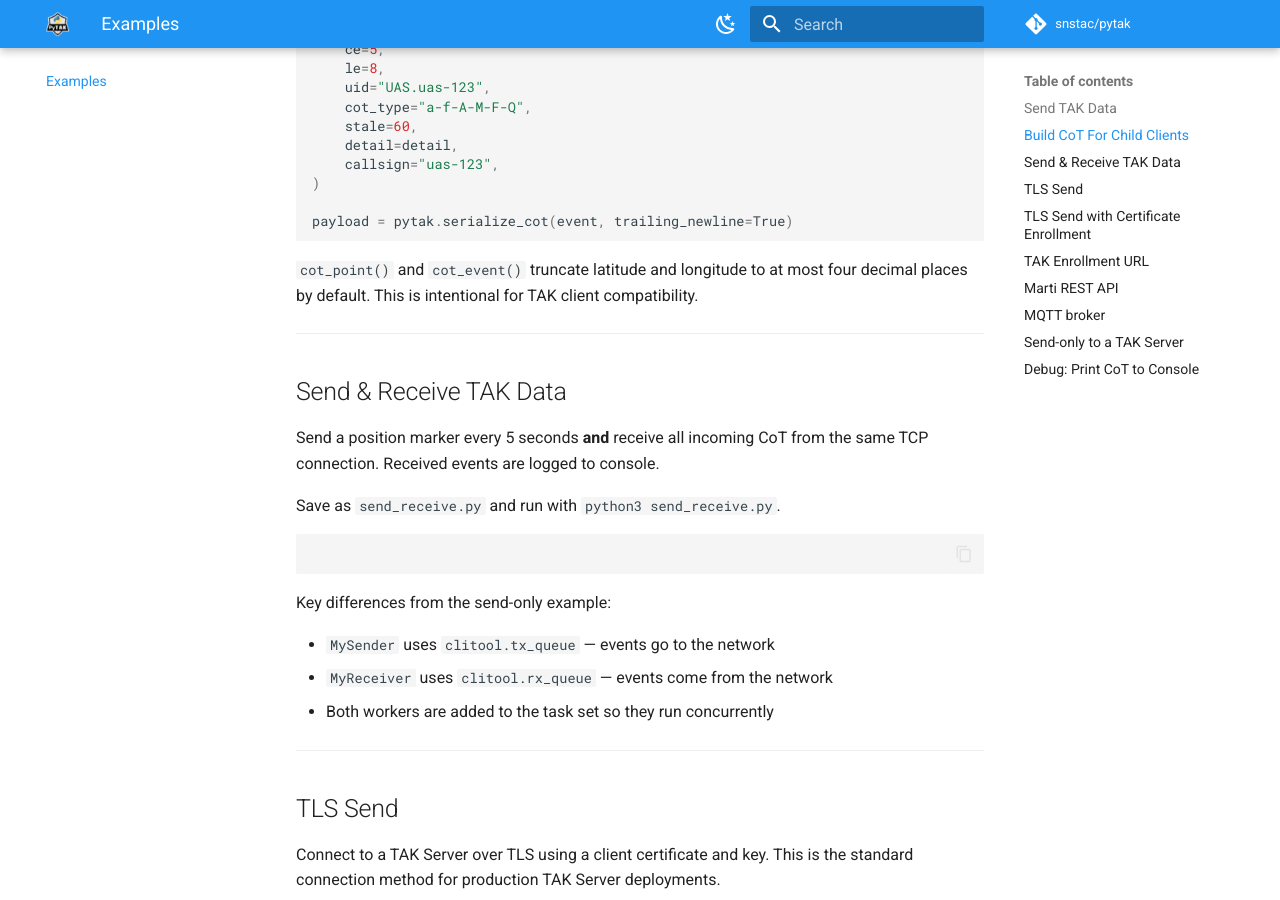
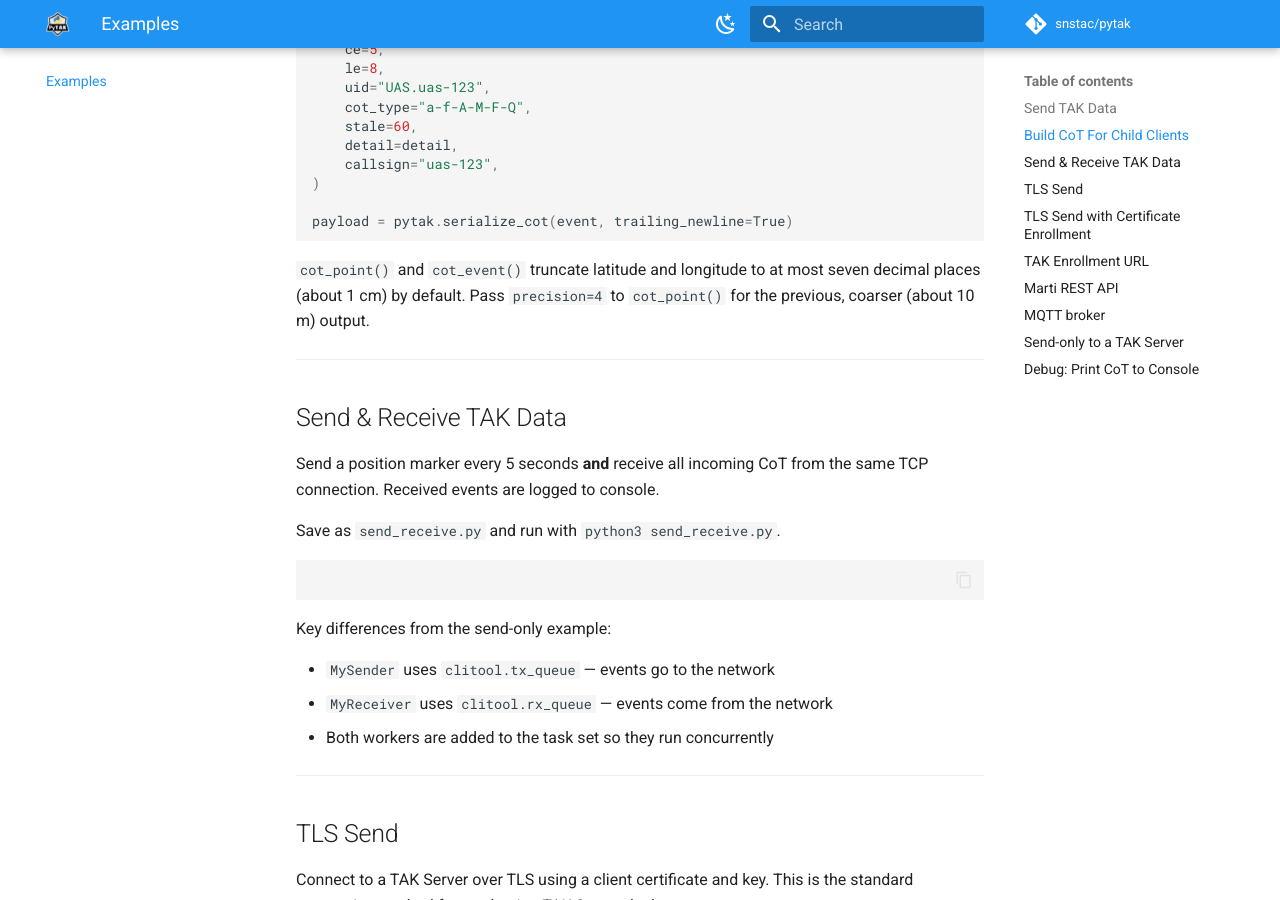
Before and after one commit to snstac/pytak, an MkDocs documentation site: the page built from docs/examples.md, in a window 1280 px wide and 900 px high, scrolled down 1029 px. Built offline with MkDocs 1.6.1 and Material for MkDocs 9.7.7, drawn with Linux system fonts in a browser that asks for light colours; comment, search, counter and statistics services are not loaded.

Commit message:
Raise cot_point default precision from 4 to 7 decimals (#119)
A 4-decimal default rounds positions to ~10 m, which is too coarse for
RTK-grade sources. cot_point() (and cot_event(), which uses it) now keep
7 decimals (~1 cm). precision=4 restores the previous output.

Fixes #102


Claude-Session: https://claude.ai/code/session_0193UsmZd61A6g3WZ2y7gPPB

Co-authored-by: Claude <noreply@anthropic.com>

````diff
--- a/docs/examples.md
+++ b/docs/examples.md
@@ -53,8 +53,9 @@ event = pytak.cot_event(
 payload = pytak.serialize_cot(event, trailing_newline=True)
 ```
 
-`cot_point()` and `cot_event()` truncate latitude and longitude to at most four
-decimal places by default. This is intentional for TAK client compatibility.
+`cot_point()` and `cot_event()` truncate latitude and longitude to at most seven
+decimal places (about 1 cm) by default. Pass `precision=4` to `cot_point()` for the
+previous, coarser (about 10 m) output.
 
 ---
 
````
Also changed, not shown: CHANGELOG.md (+6 -0 lines), 2 other files.
